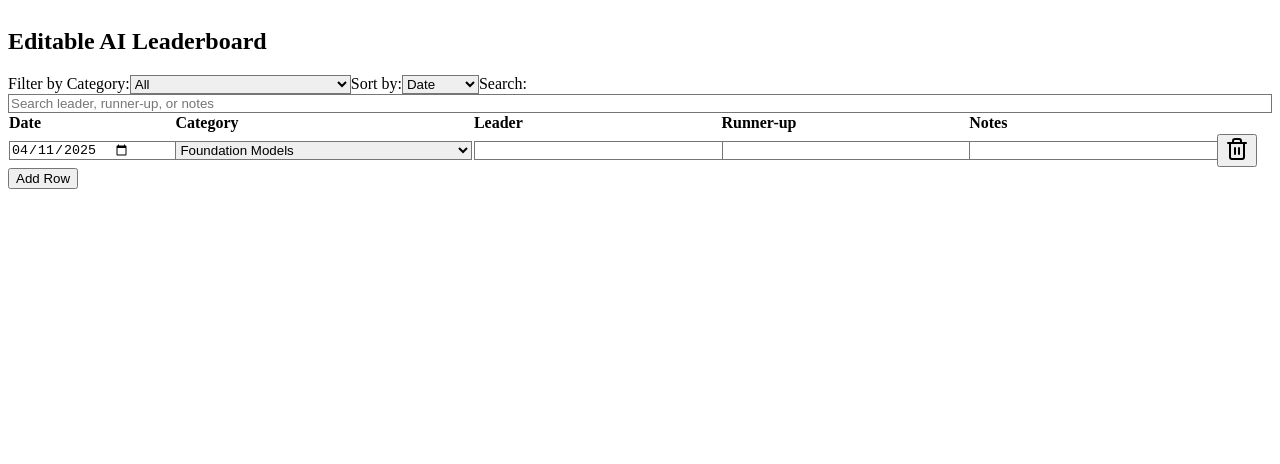
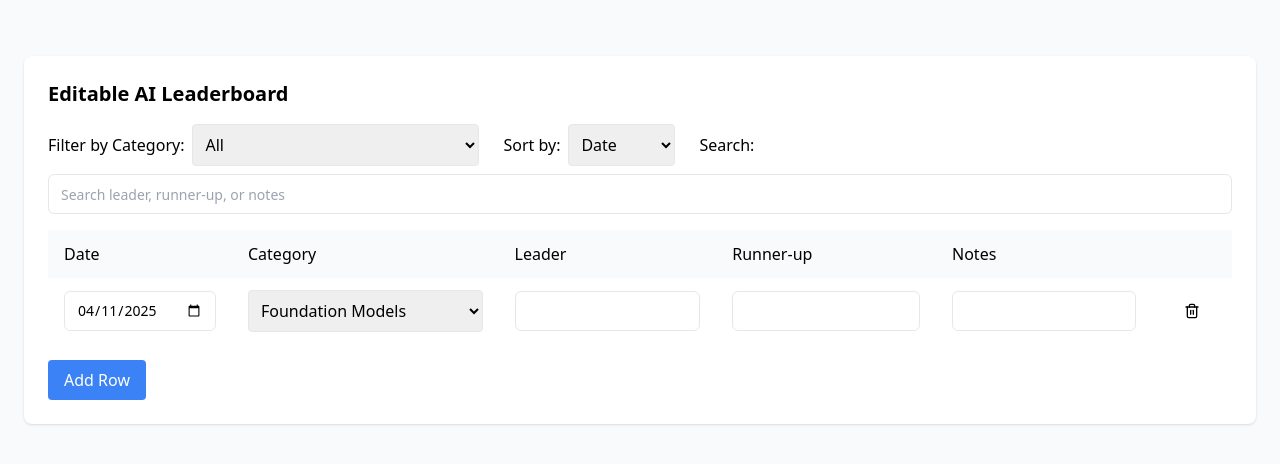
Before and after one commit to leapfrog-saugat/leaderboard-app, a React (Vite) app: page / in a window 1280 px wide. Shown: the top 464 px of the page. Built offline with nearby package versions, Linux system fonts and the light colour scheme.

Commit message:
Fix Tailwind CSS configuration

```diff
--- /dev/null
+++ b/postcss.config.js
@@ -0,0 +1,6 @@
+export default {
+  plugins: {
+    tailwindcss: {},
+    autoprefixer: {},
+  }
+}
--- a/src/App.jsx
+++ b/src/App.jsx
@@ -1,7 +1,13 @@
 import AIDashboard from './pages/AIDashboard'
 
 function App() {
-  return <AIDashboard />
+  return (
+    <div className='min-h-screen bg-gray-50'>
+      <div className='container mx-auto py-8'>
+        <AIDashboard />
+      </div>
+    </div>
+  )
 }
 
 export default App
--- a/tailwind.config.js
+++ b/tailwind.config.js
@@ -2,7 +2,9 @@
 export default {
   content: [
     './index.html',
-    './src/**/*.{js,ts,jsx,tsx}',
+    './src/**/*.{js,jsx,ts,tsx}',
+    './src/components/**/*.{js,jsx,ts,tsx}',
+    './src/pages/**/*.{js,jsx,ts,tsx}'
   ],
   theme: {
     extend: {},
```
Also changed, not shown: package.json (+7 -5 lines), 1 other file (tests, documents, lock files or other folders).
